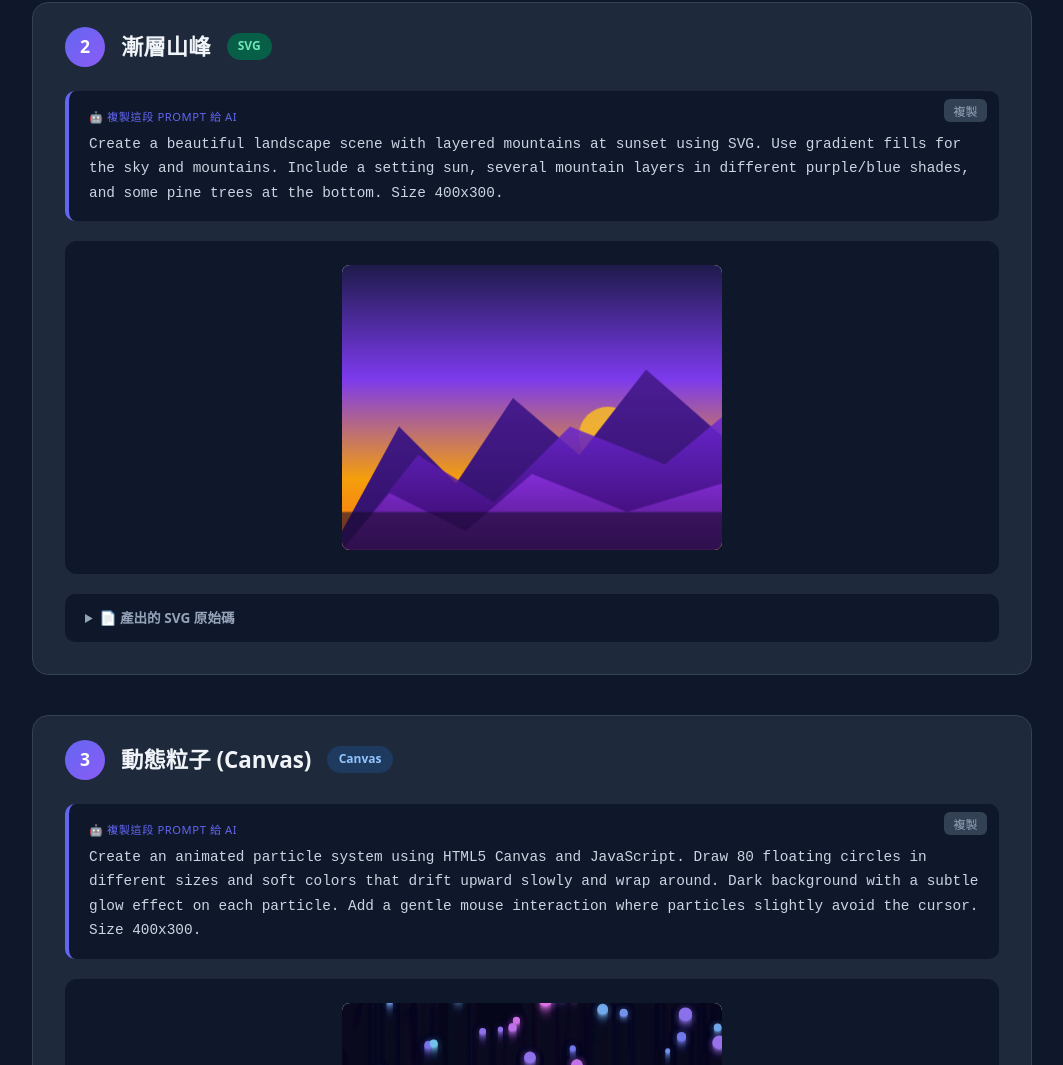
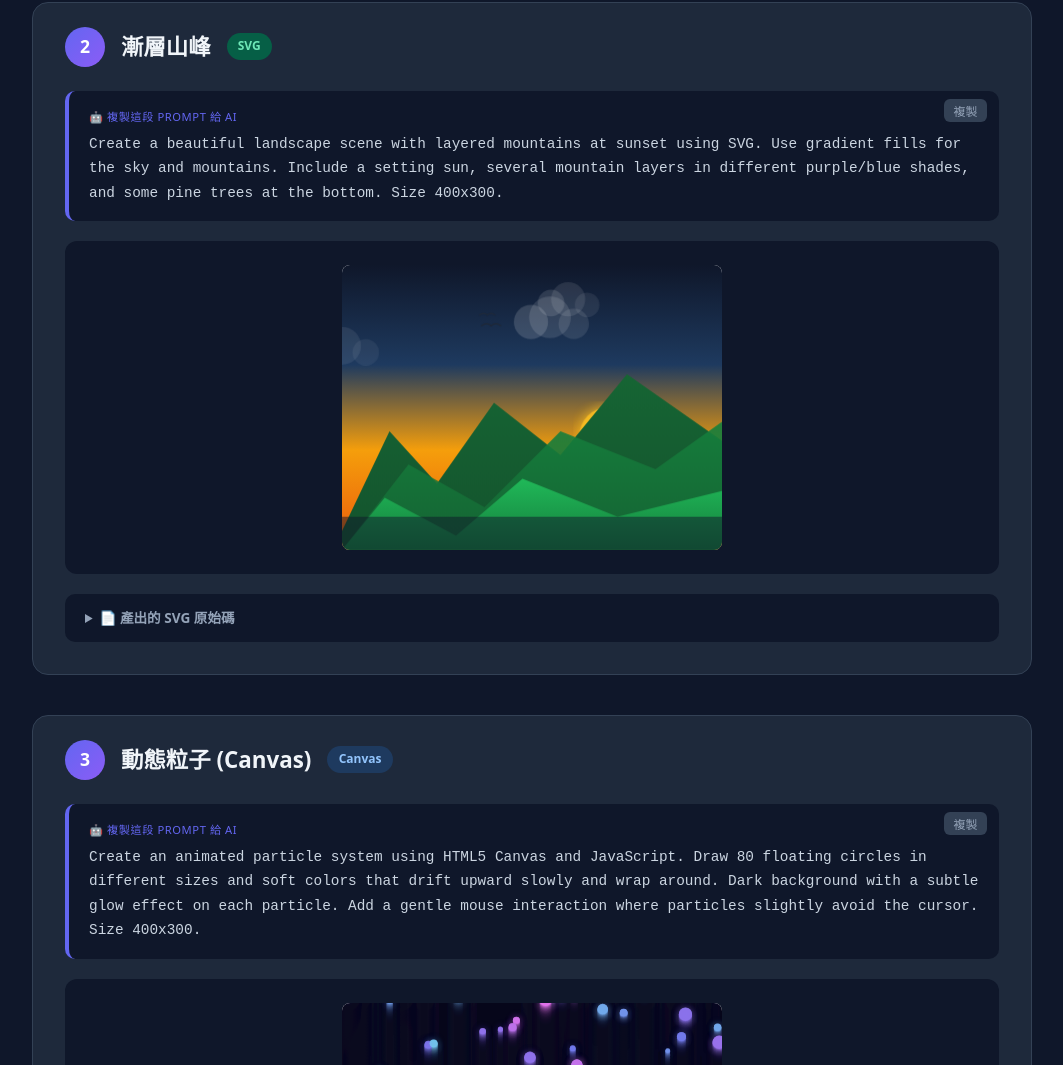
Before and after one commit to morattiyau-ctrlww/SVG, a plain HTML site: page index.html in a window 1280 px wide. Shown: the part 1639-2704 px from the top of the page, without its empty margins (108-1171 px from the left). Drawn offline with Linux system fonts and the light colour scheme.

Commit message:
Redesign mountain scene: green mountains, moving clouds, flying birds, irregular sun

```diff
--- a/index.html
+++ b/index.html
@@ -335,37 +335,54 @@
         <div class="demo-area">
           <svg width="380" height="285" viewBox="0 0 400 300">
             <style>
-              @keyframes sunGlow { 0%, 100% { transform: scale(1); opacity: 0.85; } 50% { transform: scale(1.2); opacity: 1; } }
-              .sun-set { animation: sunGlow 4s ease-in-out infinite; transform-origin: 280px 180px; }
+              @keyframes sunPulse { 0%, 100% { transform: scale(1); opacity: 0.85; } 50% { transform: scale(1.15); opacity: 1; } }
+              @keyframes cloudMove { from { transform: translateX(0); } to { transform: translateX(500px); } }
+              @keyframes birdFly { 0% { transform: translate(0, 0); } 25% { transform: translate(30px, -10px); } 50% { transform: translate(60px, 5px); } 75% { transform: translate(90px, -8px); } 100% { transform: translate(120px, 0); } }
+              .sun-set { animation: sunPulse 4s ease-in-out infinite; transform-origin: 280px 180px; }
+              .cloud1 { animation: cloudMove 18s linear infinite; }
+              .cloud2 { animation: cloudMove 25s linear infinite 5s; }
+              .cloud3 { animation: cloudMove 30s linear infinite 12s; }
+              .bird1 { animation: birdFly 6s ease-in-out infinite; }
+              .bird2 { animation: birdFly 7s ease-in-out infinite 2s; }
             </style>
             <defs>
               <linearGradient id="sky" x1="0" y1="0" x2="0" y2="1">
-                <stop offset="0%" stop-color="#1e1b4b"/>
-                <stop offset="40%" stop-color="#7c3aed"/>
-                <stop offset="75%" stop-color="#f59e0b"/>
-                <stop offset="100%" stop-color="#f97316"/>
+                <stop offset="0%" stop-color="#0f172a"/>
+                <stop offset="35%" stop-color="#1e3a5f"/>
+                <stop offset="65%" stop-color="#f59e0b"/>
+                <stop offset="100%" stop-color="#ea580c"/>
               </linearGradient>
               <linearGradient id="m1" x1="0" y1="0" x2="0" y2="1">
-                <stop offset="0%" stop-color="#4c1d95"/>
-                <stop offset="100%" stop-color="#2e1065"/>
+                <stop offset="0%" stop-color="#166534"/>
+                <stop offset="100%" stop-color="#14532d"/>
               </linearGradient>
               <linearGradient id="m2" x1="0" y1="0" x2="0" y2="1">
-                <stop offset="0%" stop-color="#6d28d9"/>
-                <stop offset="100%" stop-color="#3b0764"/>
+                <stop offset="0%" stop-color="#15803d"/>
+                <stop offset="100%" stop-color="#166534"/>
               </linearGradient>
               <linearGradient id="m3" x1="0" y1="0" x2="0" y2="1">
-                <stop offset="0%" stop-color="#9333ea"/>
-                <stop offset="100%" stop-color="#581c87"/>
+                <stop offset="0%" stop-color="#22c55e"/>
+                <stop offset="100%" stop-color="#15803d"/>
               </linearGradient>
+              <filter id="sunHaze">
+                <feGaussianBlur stdDeviation="6" result="blur"/>
+                <feMerge><feMergeNode in="blur"/><feMergeNode in="SourceGraphic"/></feMerge>
+              </filter>
             </defs>
             <rect width="400" height="300" fill="url(#sky)"/>
             <g class="sun-set">
-              <circle cx="280" cy="180" r="28" fill="#fbbf24" opacity="0.9"/>
+              <circle cx="280" cy="180" r="28" fill="#fbbf24" filter="url(#sunHaze)"/>
+              <path d="M280,148 Q295,160 288,180 Q300,195 280,210 Q260,195 272,180 Q265,160 280,148Z" fill="#fef08a" opacity="0.9"/>
             </g>
-            <polygon points="0,280 60,170 120,230 180,140 250,200 320,110 400,180 400,300 0,300" fill="url(#m1)"/>
-            <polygon points="0,300 80,200 160,250 240,170 340,210 400,160 400,300" fill="url(#m2)" opacity="0.85"/>
-            <polygon points="0,300 50,240 130,280 200,220 300,260 400,230 400,300" fill="url(#m3)" opacity="0.75"/>
-            <rect x="0" y="260" width="400" height="40" fill="#1a0a2e" opacity="0.6"/>
+            <polygon points="0,280 50,175 100,230 160,145 230,200 300,115 400,185 400,300 0,300" fill="url(#m1)"/>
+            <polygon points="0,300 70,210 150,255 230,175 330,215 400,165 400,300" fill="url(#m2)" opacity="0.9"/>
+            <polygon points="0,300 45,245 120,285 190,225 290,265 400,238 400,300" fill="url(#m3)" opacity="0.85"/>
+            <g class="cloud1"><circle cx="60" cy="60" r="18" fill="#fff" opacity="0.15"/><circle cx="80" cy="55" r="22" fill="#fff" opacity="0.12"/><circle cx="105" cy="62" r="16" fill="#fff" opacity="0.1"/></g>
+            <g class="cloud2"><circle cx="220" cy="40" r="14" fill="#fff" opacity="0.12"/><circle cx="238" cy="36" r="18" fill="#fff" opacity="0.1"/><circle cx="258" cy="42" r="13" fill="#fff" opacity="0.08"/></g>
+            <g class="cloud3"><circle cx="-20" cy="90" r="16" fill="#fff" opacity="0.1"/><circle cx="0" cy="85" r="20" fill="#fff" opacity="0.08"/><circle cx="25" cy="92" r="14" fill="#fff" opacity="0.06"/></g>
+            <g class="bird1" fill="none" stroke="#1e293b" stroke-width="1.5" stroke-linecap="round"><path d="M50,70 Q55,66 60,70"/><path d="M60,70 Q65,66 70,70"/></g>
+            <g class="bird2" fill="none" stroke="#1e293b" stroke-width="1.5" stroke-linecap="round"><path d="M90,50 Q94,47 98,50"/><path d="M98,50 Q102,47 106,50"/></g>
+            <rect x="0" y="265" width="400" height="35" fill="#0f172a" opacity="0.5"/>
           </svg>
         </div>
         <div class="code-section">
```
